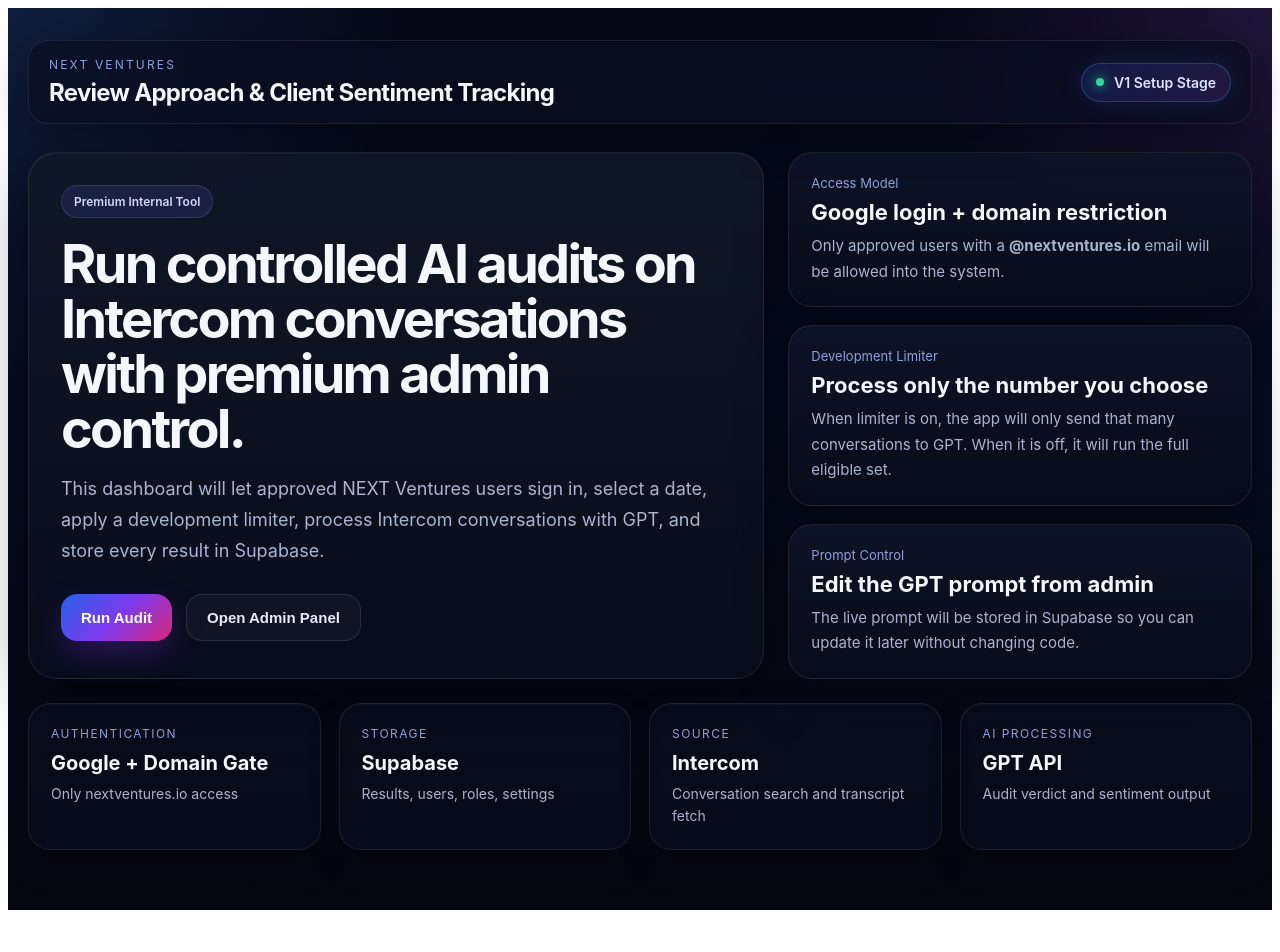
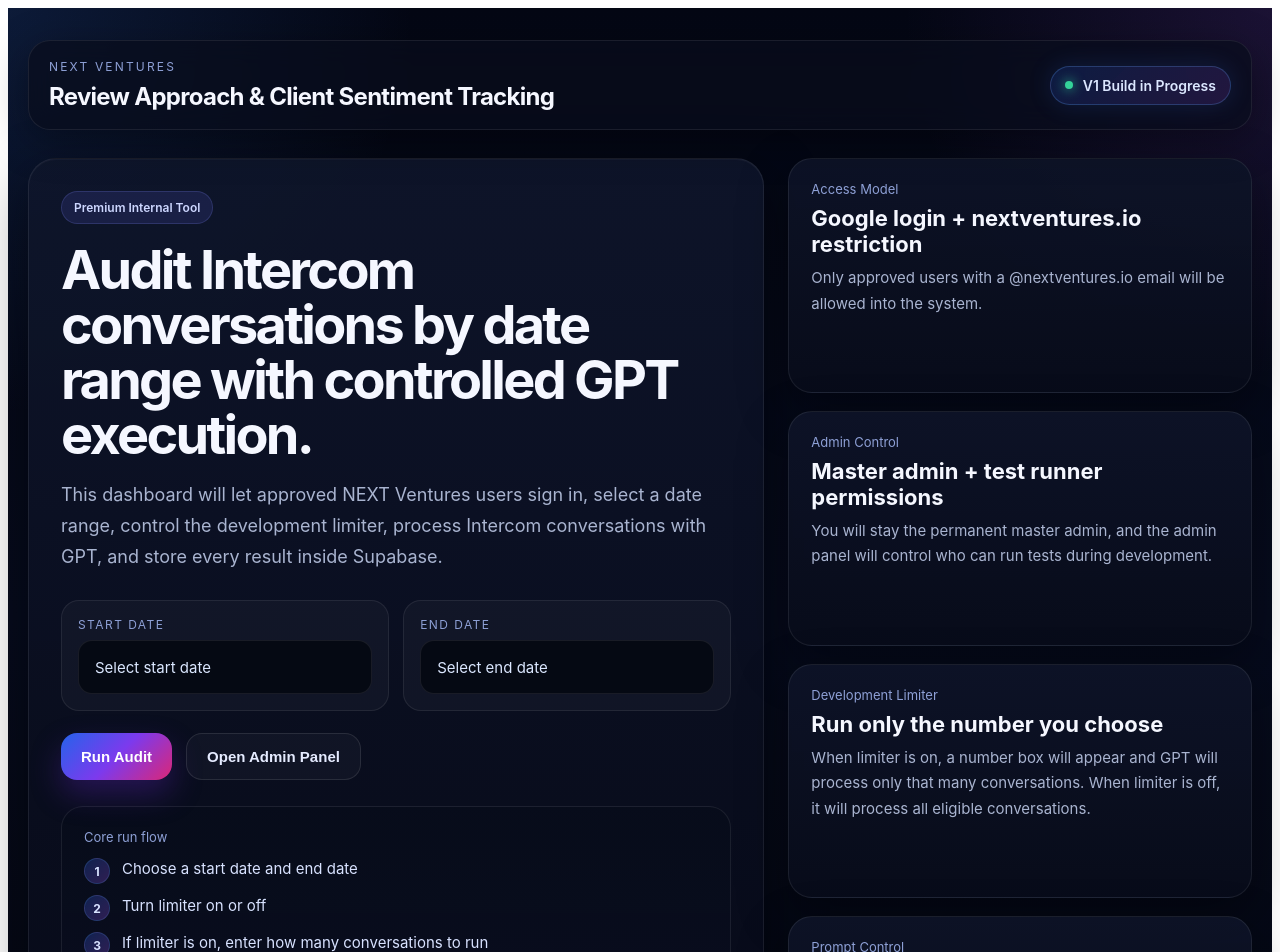
Before and after one commit to faiyaaaaaaz/Approach-Client-Sentiment-Tracking, a Next.js app: page / in a window 1280 px wide. Shown: the top 952 px of the page. Before the commit the page ends 918 px from the top, so only its background shows below. Built offline with nearby package versions, Linux system fonts and the light colour scheme.

Commit message:
Refactor HomePage component with updated UI elements

```diff
--- a/app/page.js
+++ b/app/page.js
@@ -1,33 +1,87 @@
 export default function HomePage() {
+  const statCards = [
+    {
+      label: "Authentication",
+      value: "Google + Domain Gate",
+      subtext: "Only nextventures.io users can enter",
+    },
+    {
+      label: "Access Control",
+      value: "Master Admin Locked",
+      subtext: "faiyaz@nextventures.io stays permanent admin",
+    },
+    {
+      label: "Storage",
+      value: "Supabase",
+      subtext: "Results, users, roles, settings, prompts",
+    },
+    {
+      label: "AI Processing",
+      value: "GPT API",
+      subtext: "Editable prompt with structured audit output",
+    },
+  ];
+
+  const runChecklist = [
+    "Choose a start date and end date",
+    "Turn limiter on or off",
+    "If limiter is on, enter how many conversations to run",
+    "Fetch Intercom conversations in the selected date range",
+    "Process approved items through GPT",
+    "Save all results and run history into Supabase",
+  ];
+
+  const controlCards = [
+    {
+      eyebrow: "Access Model",
+      title: "Google login + nextventures.io restriction",
+      description:
+        "Only approved users with a @nextventures.io email will be allowed into the system.",
+    },
+    {
+      eyebrow: "Admin Control",
+      title: "Master admin + test runner permissions",
+      description:
+        "You will stay the permanent master admin, and the admin panel will control who can run tests during development.",
+    },
+    {
+      eyebrow: "Development Limiter",
+      title: "Run only the number you choose",
+      description:
+        "When limiter is on, a number box will appear and GPT will process only that many conversations. When limiter is off, it will process all eligible conversations.",
+    },
+    {
+      eyebrow: "Prompt Control",
+      title: "Edit the live GPT prompt from admin",
+      description:
+        "The active prompt will be stored in Supabase so you can update it later without changing code.",
+    },
+  ];
+
   return (
     <main
       style={{
         minHeight: "100vh",
         background:
-          "radial-gradient(circle at top left, rgba(59,130,246,0.18), transparent 25%), radial-gradient(circle at top right, rgba(168,85,247,0.16), transparent 22%), linear-gradient(180deg, #060816 0%, #070b1d 45%, #05070f 100%)",
+          "radial-gradient(circle at top left, rgba(59,130,246,0.16), transparent 22%), radial-gradient(circle at top right, rgba(168,85,247,0.14), transparent 20%), radial-gradient(circle at bottom center, rgba(6,182,212,0.08), transparent 22%), linear-gradient(180deg, #040714 0%, #060b1d 45%, #04060d 100%)",
         color: "#f5f7ff",
         padding: "32px 20px 60px",
         fontFamily:
           "Inter, ui-sans-serif, system-ui, -apple-system, BlinkMacSystemFont, 'Segoe UI', sans-serif",
       }}
     >
-      <div
-        style={{
-          maxWidth: "1280px",
-          margin: "0 auto",
-        }}
-      >
+      <div style={{ maxWidth: "1280px", margin: "0 auto" }}>
         <div
           style={{
             display: "flex",
             justifyContent: "space-between",
             alignItems: "center",
             gap: "16px",
-            padding: "16px 20px",
+            padding: "18px 20px",
             border: "1px solid rgba(255,255,255,0.08)",
-            background: "rgba(10, 14, 32, 0.7)",
+            background: "rgba(9, 13, 29, 0.72)",
             backdropFilter: "blur(14px)",
-            borderRadius: "20px",
+            borderRadius: "22px",
             boxShadow: "0 10px 40px rgba(0,0,0,0.35)",
             marginBottom: "28px",
             flexWrap: "wrap",
@@ -40,7 +94,7 @@
                 letterSpacing: "0.18em",
                 textTransform: "uppercase",
                 color: "#8ea0d6",
-                marginBottom: "6px",
+                marginBottom: "8px",
               }}
             >
               NEXT Ventures
@@ -82,7 +136,7 @@
                 display: "inline-block",
               }}
             />
-            V1 Setup Stage
+            V1 Build in Progress
           </div>
         </div>
 
@@ -98,7 +152,7 @@
             style={{
               border: "1px solid rgba(255,255,255,0.08)",
               background:
-                "linear-gradient(180deg, rgba(17,24,39,0.88), rgba(9,13,28,0.92))",
+                "linear-gradient(180deg, rgba(15,22,43,0.9), rgba(7,10,24,0.96))",
               borderRadius: "28px",
               padding: "32px",
               boxShadow:
@@ -129,10 +183,10 @@
                 lineHeight: 1.02,
                 letterSpacing: "-0.05em",
                 margin: "0 0 18px",
-                maxWidth: "760px",
+                maxWidth: "780px",
               }}
             >
-              Run controlled AI audits on Intercom conversations with premium admin control.
+              Audit Intercom conversations by date range with controlled GPT execution.
             </h1>
 
             <p
@@ -145,15 +199,98 @@
               }}
             >
               This dashboard will let approved NEXT Ventures users sign in,
-              select a date, apply a development limiter, process Intercom
-              conversations with GPT, and store every result in Supabase.
+              select a date range, control the development limiter, process
+              Intercom conversations with GPT, and store every result inside
+              Supabase.
             </p>
+
+            <div
+              style={{
+                display: "grid",
+                gridTemplateColumns: "repeat(2, minmax(0, 1fr))",
+                gap: "14px",
+                marginBottom: "22px",
+              }}
+            >
+              <div
+                style={{
+                  borderRadius: "18px",
+                  border: "1px solid rgba(255,255,255,0.08)",
+                  background: "rgba(255,255,255,0.03)",
+                  padding: "16px",
+                }}
+              >
+                <div
+                  style={{
+                    fontSize: "12px",
+                    color: "#8ea0d6",
+                    textTransform: "uppercase",
+                    letterSpacing: "0.12em",
+                    marginBottom: "8px",
+                  }}
+                >
+                  Start Date
+                </div>
+                <div
+                  style={{
+                    height: "52px",
+                    borderRadius: "14px",
+                    border: "1px solid rgba(255,255,255,0.08)",
+                    background: "rgba(5,8,18,0.9)",
+                    display: "flex",
+                    alignItems: "center",
+                    padding: "0 16px",
+                    color: "#dbe7ff",
+                    fontSize: "15px",
+                  }}
+                >
+                  Select start date
+                </div>
+              </div>
+
+              <div
+                style={{
+                  borderRadius: "18px",
+                  border: "1px solid rgba(255,255,255,0.08)",
+                  background: "rgba(255,255,255,0.03)",
+                  padding: "16px",
+                }}
+              >
+                <div
+                  style={{
+                    fontSize: "12px",
+                    color: "#8ea0d6",
+                    textTransform: "uppercase",
+                    letterSpacing: "0.12em",
+                    marginBottom: "8px",
+                  }}
+                >
+                  End Date
+                </div>
+                <div
+                  style={{
+                    height: "52px",
+                    borderRadius: "14px",
+                    border: "1px solid rgba(255,255,255,0.08)",
+                    background: "rgba(5,8,18,0.9)",
+                    display: "flex",
+                    alignItems: "center",
+                    padding: "0 16px",
+                    color: "#dbe7ff",
+                    fontSize: "15px",
+                  }}
+                >
+                  Select end date
+                </div>
+              </div>
+            </div>
 
             <div
               style={{
                 display: "flex",
                 gap: "14px",
                 flexWrap: "wrap",
+                marginBottom: "26px",
               }}
             >
               <button
@@ -188,15 +325,68 @@
                 Open Admin Panel
               </button>
             </div>
-          </div>
 
             <div
               style={{
-              display: "grid",
-              gap: "18px",
+                borderRadius: "22px",
+                border: "1px solid rgba(255,255,255,0.08)",
+                background:
+                  "linear-gradient(180deg, rgba(8,12,27,0.9), rgba(10,14,30,0.95))",
+                padding: "22px",
               }}
             >
               <div
+                style={{
+                  fontSize: "13px",
+                  color: "#8ea0d6",
+                  marginBottom: "12px",
+                }}
+              >
+                Core run flow
+              </div>
+
+              <div style={{ display: "grid", gap: "10px" }}>
+                {runChecklist.map((item, index) => (
+                  <div
+                    key={item}
+                    style={{
+                      display: "flex",
+                      alignItems: "flex-start",
+                      gap: "12px",
+                      color: "#d8e2ff",
+                      fontSize: "15px",
+                      lineHeight: 1.6,
+                    }}
+                  >
+                    <div
+                      style={{
+                        minWidth: "24px",
+                        height: "24px",
+                        borderRadius: "999px",
+                        display: "flex",
+                        alignItems: "center",
+                        justifyContent: "center",
+                        background:
+                          "linear-gradient(135deg, rgba(37,99,235,0.25), rgba(168,85,247,0.25))",
+                        border: "1px solid rgba(96,165,250,0.18)",
+                        fontSize: "12px",
+                        fontWeight: 700,
+                        marginTop: "1px",
+                      }}
+                    >
+                      {index + 1}
+                    </div>
+                    <div>{item}</div>
+                  </div>
+                ))}
+              </div>
+            </div>
+          </div>
+
+          <div style={{ display: "grid", gap: "18px" }}>
+            {controlCards.map((card) => (
+              <div
+                key={card.title}
                 style={{
                   border: "1px solid rgba(255,255,255,0.08)",
                   background:
@@ -213,7 +403,7 @@
                     marginBottom: "8px",
                   }}
                 >
-                Access Model
+                  {card.eyebrow}
                 </div>
                 <div
                   style={{
@@ -222,7 +412,7 @@
                     marginBottom: "8px",
                   }}
                 >
-                Google login + domain restriction
+                  {card.title}
                 </div>
                 <p
                   style={{
@@ -232,93 +422,10 @@
                     fontSize: "15px",
                   }}
                 >
-                Only approved users with a <strong>@nextventures.io</strong>{" "}
-                email will be allowed into the system.
+                  {card.description}
                 </p>
               </div>
-
-            <div
-              style={{
-                border: "1px solid rgba(255,255,255,0.08)",
-                background:
-                  "linear-gradient(180deg, rgba(14,20,40,0.9), rgba(8,12,26,0.95))",
-                borderRadius: "24px",
-                padding: "22px",
-                boxShadow: "0 18px 50px rgba(0,0,0,0.35)",
-              }}
-            >
-              <div
-                style={{
-                  color: "#8ea0d6",
-                  fontSize: "13px",
-                  marginBottom: "8px",
-                }}
-              >
-                Development Limiter
-              </div>
-              <div
-                style={{
-                  fontSize: "22px",
-                  fontWeight: 700,
-                  marginBottom: "8px",
-                }}
-              >
-                Process only the number you choose
-              </div>
-              <p
-                style={{
-                  margin: 0,
-                  color: "#a9b4d0",
-                  lineHeight: 1.7,
-                  fontSize: "15px",
-                }}
-              >
-                When limiter is on, the app will only send that many
-                conversations to GPT. When it is off, it will run the full
-                eligible set.
-              </p>
-            </div>
-
-            <div
-              style={{
-                border: "1px solid rgba(255,255,255,0.08)",
-                background:
-                  "linear-gradient(180deg, rgba(14,20,40,0.9), rgba(8,12,26,0.95))",
-                borderRadius: "24px",
-                padding: "22px",
-                boxShadow: "0 18px 50px rgba(0,0,0,0.35)",
-              }}
-            >
-              <div
-                style={{
-                  color: "#8ea0d6",
-                  fontSize: "13px",
-                  marginBottom: "8px",
-                }}
-              >
-                Prompt Control
-              </div>
-              <div
-                style={{
-                  fontSize: "22px",
-                  fontWeight: 700,
-                  marginBottom: "8px",
-                }}
-              >
-                Edit the GPT prompt from admin
-              </div>
-              <p
-                style={{
-                  margin: 0,
-                  color: "#a9b4d0",
-                  lineHeight: 1.7,
-                  fontSize: "15px",
-                }}
-              >
-                The live prompt will be stored in Supabase so you can update it
-                later without changing code.
-              </p>
-            </div>
+            ))}
           </div>
         </section>
 
@@ -329,28 +436,7 @@
             gap: "18px",
           }}
         >
-          {[
-            {
-              label: "Authentication",
-              value: "Google + Domain Gate",
-              subtext: "Only nextventures.io access",
-            },
-            {
-              label: "Storage",
-              value: "Supabase",
-              subtext: "Results, users, roles, settings",
-            },
-            {
-              label: "Source",
-              value: "Intercom",
-              subtext: "Conversation search and transcript fetch",
-            },
-            {
-              label: "AI Processing",
-              value: "GPT API",
-              subtext: "Audit verdict and sentiment output",
-            },
-          ].map((item) => (
+          {statCards.map((item) => (
             <div
               key={item.label}
               style={{
```
Lines whose indentation alone changed are shown as unchanged.
